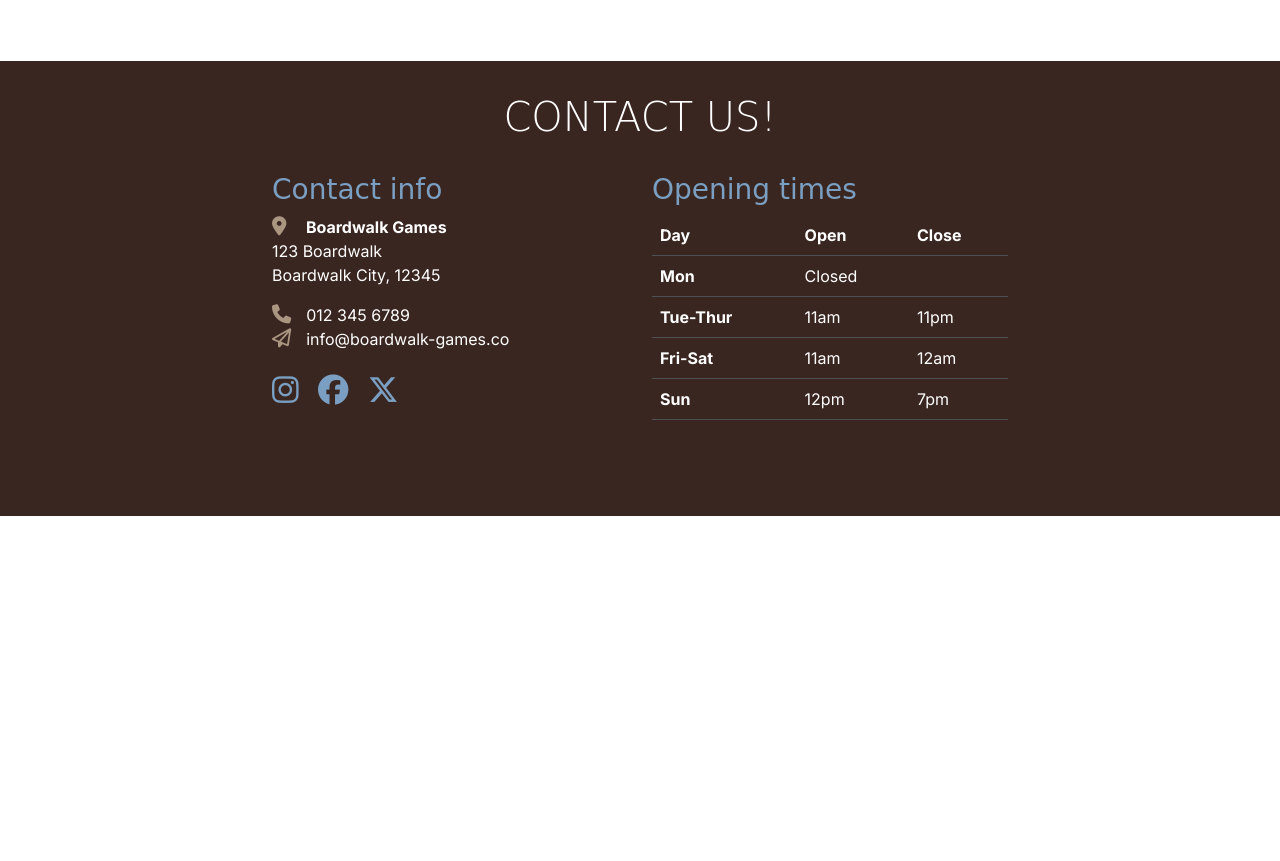
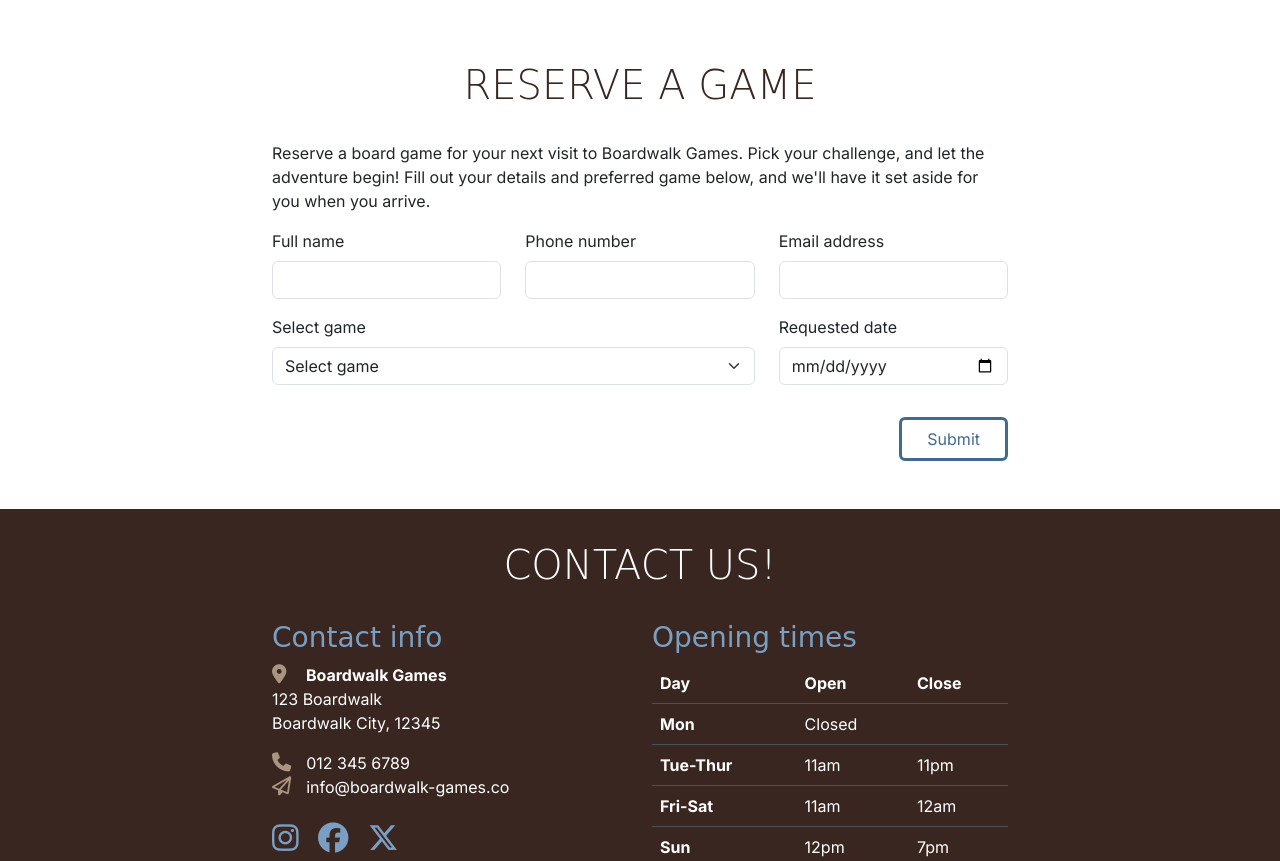
Before and after one commit to Kearns55/boardwalk-games, a plain HTML site: page game-library.html in a window 1280 px wide. Shown: the part 1609-2470 px from the top of the page. Before the commit the page ends 2125 px from the top, so only its background shows below. Drawn offline with nearby package versions, Linux system fonts and the light colour scheme; a web font is replaced by a local one.

Commit message:
Add reserve game form

```diff
--- a/game-library.html
+++ b/game-library.html
@@ -218,6 +218,62 @@
                 </div>
             </div>
         </section>
+
+        <!-- reserve game form -->
+
+         <section id="reserve-game-form" class="section container mb-5">
+            <div class="row justify-content-center">
+                <div class="col-12 col-md-8">
+                    <h2 class="display-6 text-center">Reserve a game</h2>
+                    <p>
+                        Reserve a board game for your next visit to Boardwalk Games. Pick
+                        your challenge, and let the adventure begin! Fill out your details
+                        and preferred game below, and we'll have it set aside for you when
+                        you arrive.
+                    </p>
+                     <form action="success.html" method="GET">
+                        <div class="row">
+                            <div class="col-12 col-lg-4 mb-3">
+                                <label for="full-name" class="form-label">Full name</label>
+                                <input id="full-name" type="text" class="form-control" name="full-name" required>
+                            </div>
+                            <div class="col-12 col-lg-4 mb-3">
+                                <label for="phone-number" class="form-label">Phone number</label>
+                                <input id="phone-number" type="number" class="form-control" name="phone-number"
+                                    required>
+                            </div>
+                            <div class="col-12 col-lg-4 mb-3">
+                                <label for="email" class="form-label">Email address</label>
+                                <input id="email" type="email" class="form-control" name="email" required>
+                            </div>
+                            <div class="col-12 col-lg-8 mb-3">
+                                <label for="game-selection" class="form-label">Select game</label>
+                                <select id="game-selection" class="form-select" name="game-selection" required>
+                                    <!-- value="" makes this option a placeholder and won't be accepted as a valid selection,
+                                                ensuring the required attribute on the <select> element works -->
+                                    <option value="" selected>Select game</option>
+                                    <option value="galaxy-pioneers">Galaxy Pioneers</option>
+                                    <option value="mystic-woods">Mystic Woods</option>
+                                    <option value="captains-gambit">Captain's Gambit</option>
+                                    <option value="critter-quest">Critter Quest</option>
+                                    <option value="setters-of-catan">Settlers of Catan</option>
+                                    <option value="monopoly">Monopoly</option>
+                                    <option value="exploding-kittens">Exploding Kittens</option>
+                                    <option value="cluedo">Cluedo</option>
+                                </select>
+                            </div>
+                            <div class="col-12 col-lg-4 mb-3">
+                                <label for="date" class="form-label">Requested date</label>
+                                <input id="date" type="date" class="form-control" name="date" required>
+                            </div>
+                            <div class="col-12 text-end">
+                                <button type="submit" class="btn custom-button-outline mt-3">Submit</button>
+                            </div>
+                        </div>
+                    </form>
+                </div>
+            </div>
+        </section>
     </main>
 
     <!-- footer / contact section -->
```
